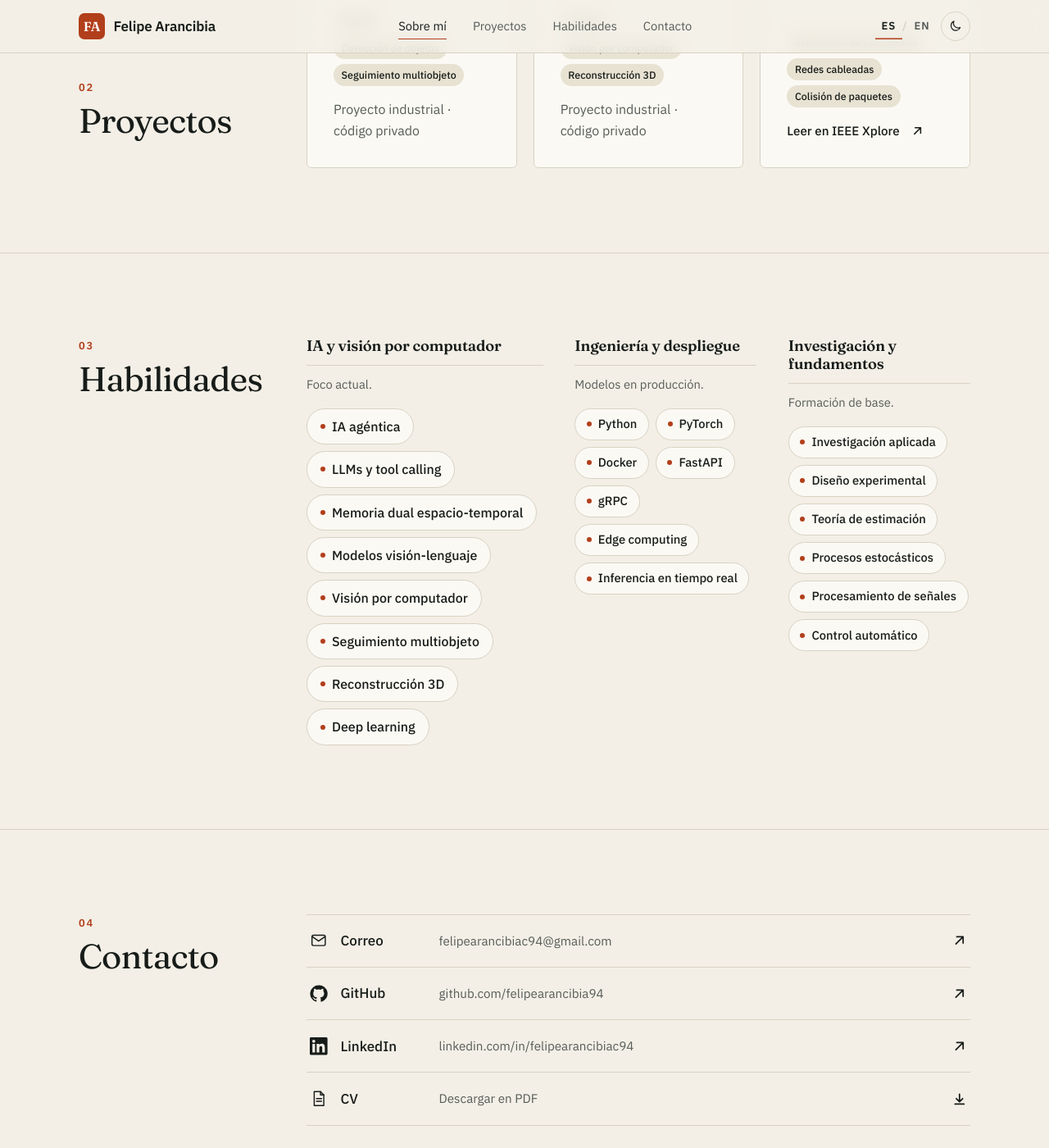
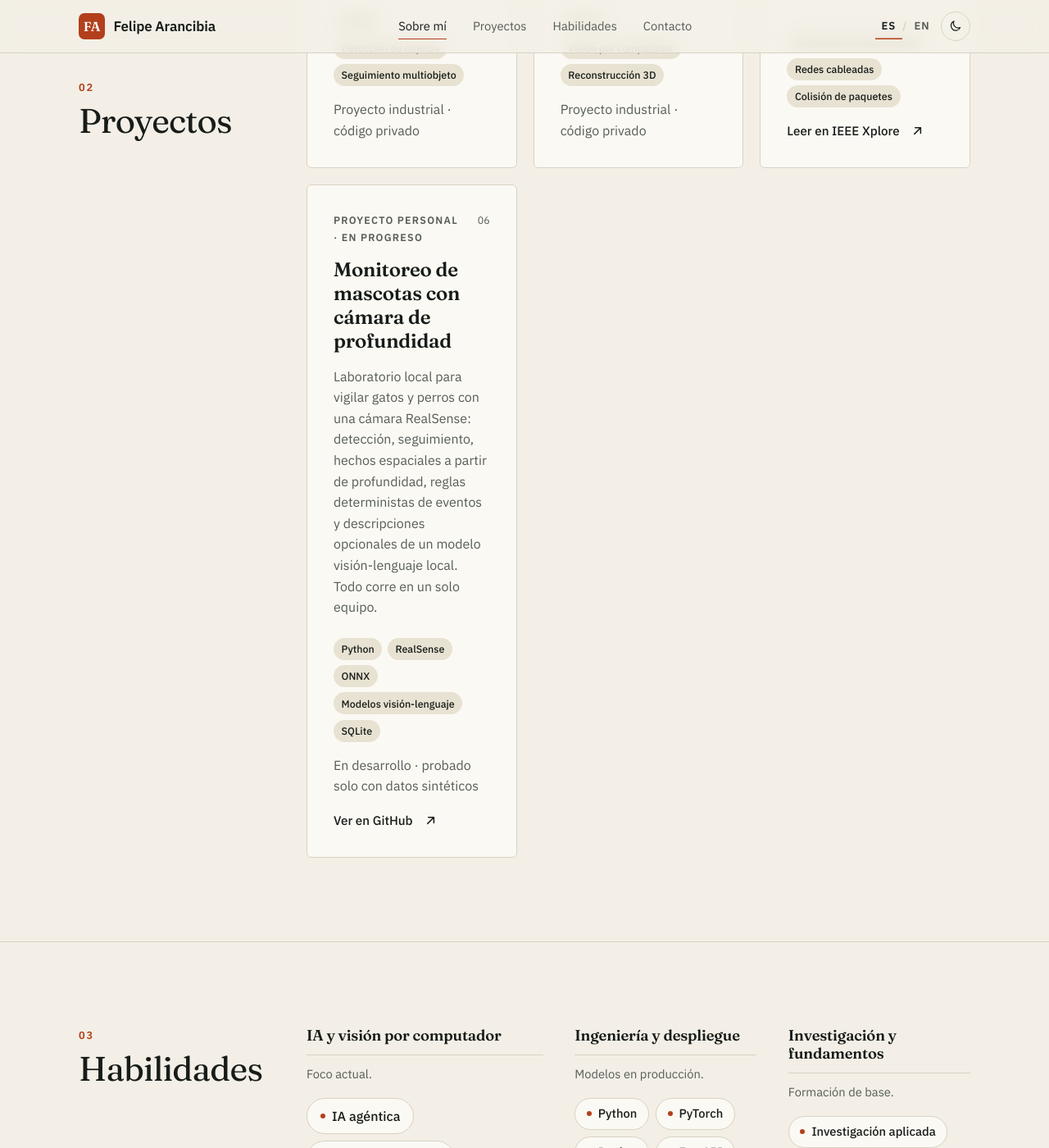
Before and after one commit to Felipearancibia94/felipearancibia94.github.io, a Jekyll site: the page index.html, which Jekyll copies as it is, in a window 1280 px wide and 1400 px high, scrolled down 2854 px. Shown: the whole window at 82% size. Built offline with Jekyll 4.4.1, drawn with Linux system fonts in a browser that asks for light colours.

Commit message:
feat: agrega proyecto de monitoreo de mascotas (en progreso) (#1)
* feat: agrega proyecto de monitoreo de mascotas (en progreso)

Co-Authored-By: Claude Sonnet 5.5 <noreply@anthropic.com>
Claude-Session: https://claude.ai/code/session_01TWhzNQ9UdPHwkGND6uCkmK

* feat: enlaza el proyecto de mascotas al repositorio

Co-Authored-By: Claude Sonnet 5.5 <noreply@anthropic.com>
Claude-Session: https://claude.ai/code/session_01TWhzNQ9UdPHwkGND6uCkmK

---------

Co-authored-by: Claude <noreply@anthropic.com>

```diff
--- a/index.html
+++ b/index.html
@@ -553,6 +553,19 @@
                   <svg viewBox="0 0 16 16" fill="none" stroke="currentColor" stroke-width="1.6" stroke-linecap="round" stroke-linejoin="round" aria-hidden="true"><path d="M4 12L12 4M5 4h7v7"/></svg>
                 </a>
               </li>
+
+              <li class="card card--link reveal">
+                <div class="card-top"><span class="card-kind">Proyecto personal · En progreso</span><span class="card-idx">06</span></div>
+                <h3>Monitoreo de mascotas con cámara de profundidad</h3>
+                <p>Laboratorio local para vigilar gatos y perros con una cámara RealSense: detección, seguimiento, hechos espaciales a partir de profundidad, reglas deterministas de eventos y descripciones opcionales de un modelo visión-lenguaje local. Todo corre en un solo equipo.</p>
+                <ul class="stack" aria-label="Stack">
+                  <li>Python</li><li>RealSense</li><li>ONNX</li><li>Modelos visión-lenguaje</li><li>SQLite</li>
+                </ul>
+                <p class="card-foot">En desarrollo · probado solo con datos sintéticos</p>
+                <a class="card-link" href="https://github.com/Felipearancibia94/depth-based-volumetry" target="_blank" rel="noopener noreferrer">Ver en GitHub<span class="sr-only"> (se abre en una pestaña nueva)</span>
+                  <svg viewBox="0 0 16 16" fill="none" stroke="currentColor" stroke-width="1.6" stroke-linecap="round" stroke-linejoin="round" aria-hidden="true"><path d="M4 12L12 4M5 4h7v7"/></svg>
+                </a>
+              </li>
             </ul>
           </div>
         </div>
```
Also changed, not shown: en/index.html (+13 -0 lines).
